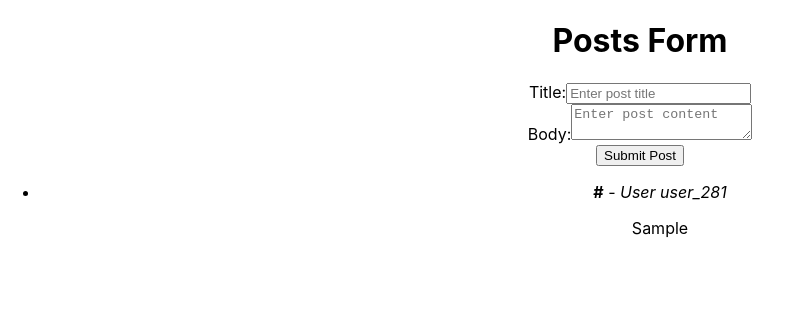
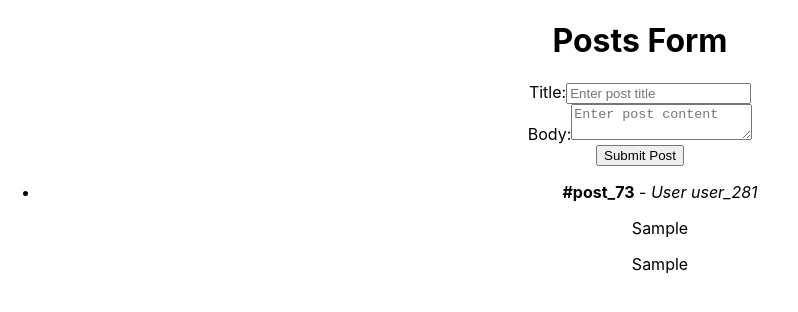
Before and after one commit to Rohitsonare/the-blog, a React (Create React App) app: page / in a window 1280 px wide. Both pictures are taken after typing "Sample", "Sample" into the empty fields and a click on the button "Submit Post". Shown: the top 312 px of the page, without its empty margins (0-798 px from the left). Built offline with nearby package versions, Linux system fonts and the light colour scheme.

Commit message:
Fix: Post list

```diff
--- a/src/PostsList.js
+++ b/src/PostsList.js
@@ -2,10 +2,10 @@ function PostsList({ posts }) {
   return (
     <ul>
       {posts.map((post) => (
-        <li key={post.id}>
-          <b>#{post.id}</b> - <i>User {post.userId}</i>
+        <li key={post.postId}>
+          <b>#{post.postId}</b> - <i>User {post.userId}</i>
           <p>{post.title}</p>
-          <p>{post.content}</p>
+          <p>{post.body}</p>
         </li>
       ))}
     </ul>
```
